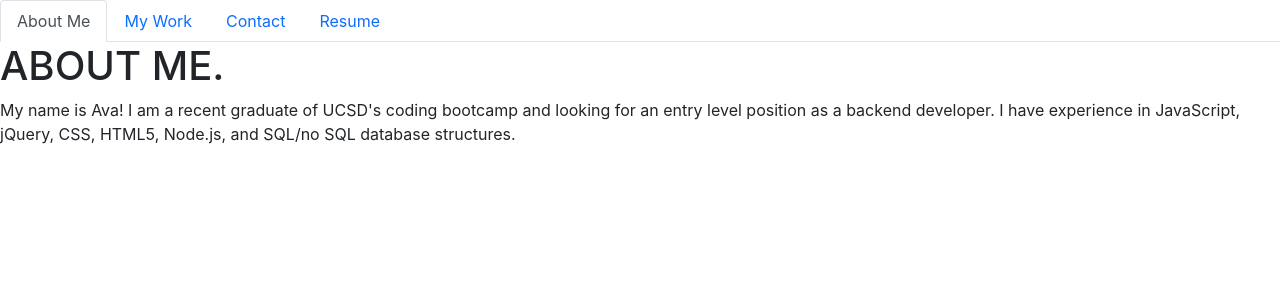
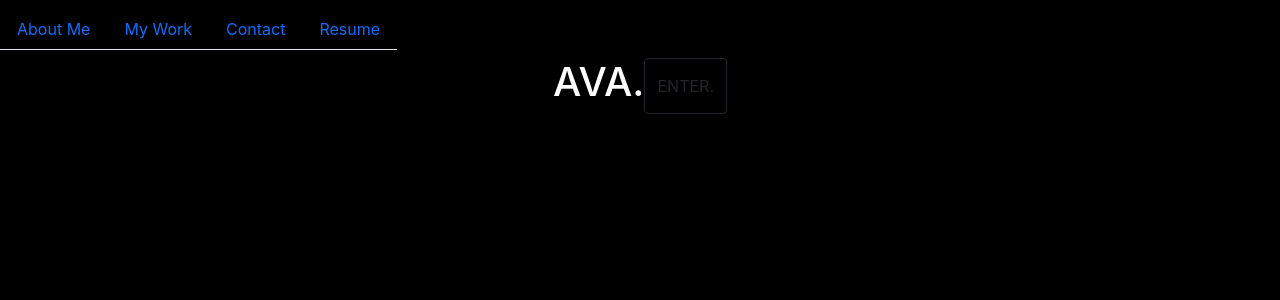
Before and after one commit to kreativekntrl/state-of-mine, a React (Create React App) app: page / in a window 1280 px wide. Shown: the top 300 px of the page. Built offline with nearby package versions, Linux system fonts and the light colour scheme.

Commit message:
homr page added/ bootstrap styling

```diff
--- a/src/components/NavTabs.js
+++ b/src/components/NavTabs.js
@@ -2,6 +2,7 @@ import React from 'react';
 
 function NavTabs({ currentPage, handlePageChange }) {
   return (
+<nav className="navbar">
     <ul className="nav nav-tabs">
       <li className="nav-item">
         <a
@@ -44,6 +45,7 @@ function NavTabs({ currentPage, handlePageChange }) {
         </a>
       </li>
     </ul>
+    </nav>
   );
 }
 
--- a/src/components/PortfolioContainer.js
+++ b/src/components/PortfolioContainer.js
@@ -4,13 +4,16 @@ import About from './pages/AboutMe';
 import Work from './pages/MyWork';
 import Contact from './pages/Contact';
 import Resume from './pages/Resume';
+import Home from './pages/Home';
 
 export default function PortfolioContainer() {
-  const [currentPage, setCurrentPage] = useState('AboutMe');
+  const [currentPage, setCurrentPage] = useState('Home');
 
   // This function is checking to see what the value of `currentPage` is. Depending on the value of currentPage, we return the corresponding component to render.
   const renderPage = () => {
     switch (currentPage) {
+      case 'Home':
+        return <Home />;
       case 'AboutMe':
         return <About />;
       case 'MyWork':
--- /dev/null
+++ b/src/components/pages/Home.js
@@ -0,0 +1,10 @@
+import React from 'react';
+
+export default function Home() {
+    return (
+      <div className="d-flex justify-content-center">
+          <h1>AVA.</h1>
+          <button className="btn btn-outline-dark">ENTER.</button>
+      </div>
+    );
+  }
--- a/src/index.css
+++ b/src/index.css
@@ -5,6 +5,8 @@ body {
     sans-serif;
   -webkit-font-smoothing: antialiased;
   -moz-osx-font-smoothing: grayscale;
+  background-color: black;
+  color: white;
 }
 
 code {
```
